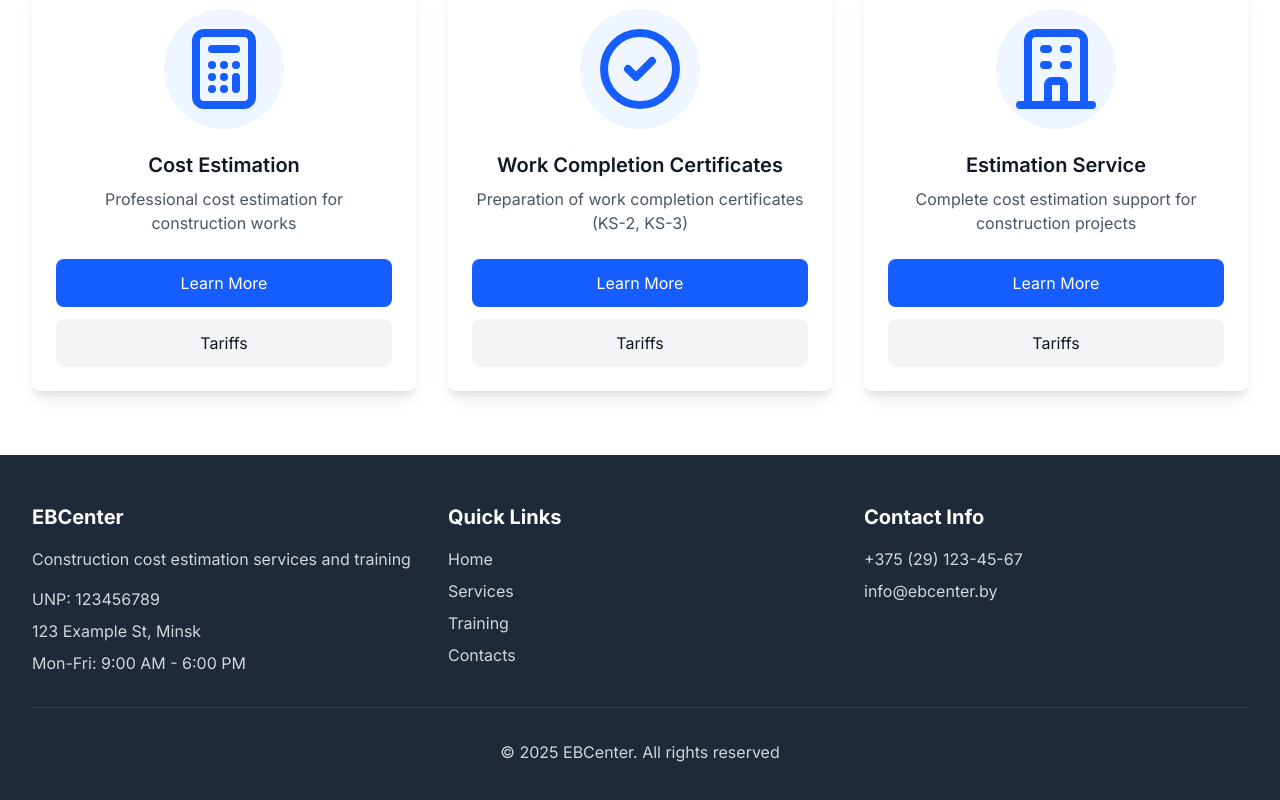
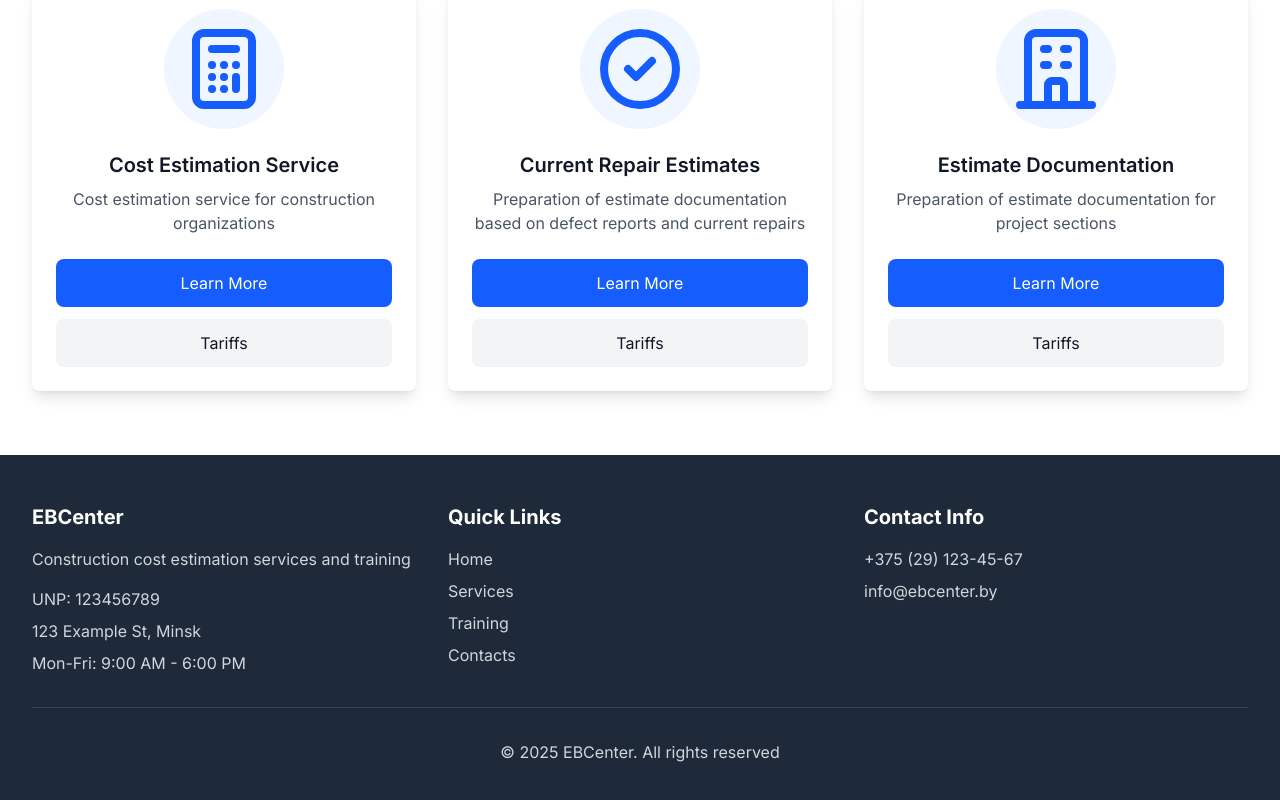
Before and after one commit to LastSkywalkerER/ebcenter, a Next.js app: page /en in a window 1280 px wide. Shown: the part 872-1672 px from the top of the page. Built offline with nearby package versions, Linux system fonts and the light colour scheme.

Commit message:
fix main services on home page

```diff
--- a/src/app/[locale]/page.tsx
+++ b/src/app/[locale]/page.tsx
@@ -63,21 +63,21 @@ export default async function Home({ params }: { params: Promise<{ locale: Local
                       </svg>
                     </div>
                     <h2 className='text-xl font-semibold text-gray-900 mb-2'>
-                      {t.home.services.items.estimates.title}
+                      {t.services.items.estimateService.title}
                     </h2>
-                    <p className='text-gray-600'>{t.home.services.items.estimates.description}</p>
+                    <p className='text-gray-600'>{t.services.items.estimateService.description}</p>
                   </div>
                 </div>
 
                 <div className='space-y-3 mt-auto'>
                   <Link
-                    href='/services/составление-смет'
+                    href={`/${locale}/services/${t.services.items.estimateService.slug}`}
                     className='block w-full bg-blue-600 text-white py-3 px-6 rounded-lg hover:bg-blue-700 transition-colors text-center'
                   >
                     {t.common.more}
                   </Link>
                   <Link
-                    href='/services/составление-смет/tariffs'
+                    href={`/${locale}/services/${t.services.items.estimateService.slug}/tariffs`}
                     className='block w-full bg-gray-100 text-gray-900 py-3 px-6 rounded-lg hover:bg-gray-200 transition-colors text-center'
                   >
                     {t.common.tariffs}
@@ -105,21 +105,21 @@ export default async function Home({ params }: { params: Promise<{ locale: Local
                       </svg>
                     </div>
                     <h2 className='text-xl font-semibold text-gray-900 mb-2'>
-                      {t.home.services.items.acts.title}
+                      {t.services.items.currentRepair.title}
                     </h2>
-                    <p className='text-gray-600'>{t.home.services.items.acts.description}</p>
+                    <p className='text-gray-600'>{t.services.items.currentRepair.description}</p>
                   </div>
                 </div>
 
                 <div className='space-y-3 mt-auto'>
                   <Link
-                    href='/services/акты-выполненных-работ'
+                    href={`/${locale}/services/${t.services.items.currentRepair.slug}`}
                     className='block w-full bg-blue-600 text-white py-3 px-6 rounded-lg hover:bg-blue-700 transition-colors text-center'
                   >
                     {t.common.more}
                   </Link>
                   <Link
-                    href='/services/акты-выполненных-работ/tariffs'
+                    href={`/${locale}/services/${t.services.items.currentRepair.slug}/tariffs`}
                     className='block w-full bg-gray-100 text-gray-900 py-3 px-6 rounded-lg hover:bg-gray-200 transition-colors text-center'
                   >
                     {t.common.tariffs}
@@ -147,21 +147,21 @@ export default async function Home({ params }: { params: Promise<{ locale: Local
                       </svg>
                     </div>
                     <h2 className='text-xl font-semibold text-gray-900 mb-2'>
-                      {t.home.services.items.service.title}
+                      {t.services.items.estimateDocs.title}
                     </h2>
-                    <p className='text-gray-600'>{t.home.services.items.service.description}</p>
+                    <p className='text-gray-600'>{t.services.items.estimateDocs.description}</p>
                   </div>
                 </div>
 
                 <div className='space-y-3 mt-auto'>
                   <Link
-                    href='/services/сметное-обслуживание'
+                    href={`/${locale}/services/${t.services.items.estimateDocs.slug}`}
                     className='block w-full bg-blue-600 text-white py-3 px-6 rounded-lg hover:bg-blue-700 transition-colors text-center'
                   >
                     {t.common.more}
                   </Link>
                   <Link
-                    href='/services/сметное-обслуживание/tariffs'
+                    href={`/${locale}/services/${t.services.items.estimateDocs.slug}/tariffs`}
                     className='block w-full bg-gray-100 text-gray-900 py-3 px-6 rounded-lg hover:bg-gray-200 transition-colors text-center'
                   >
                     {t.common.tariffs}
```
